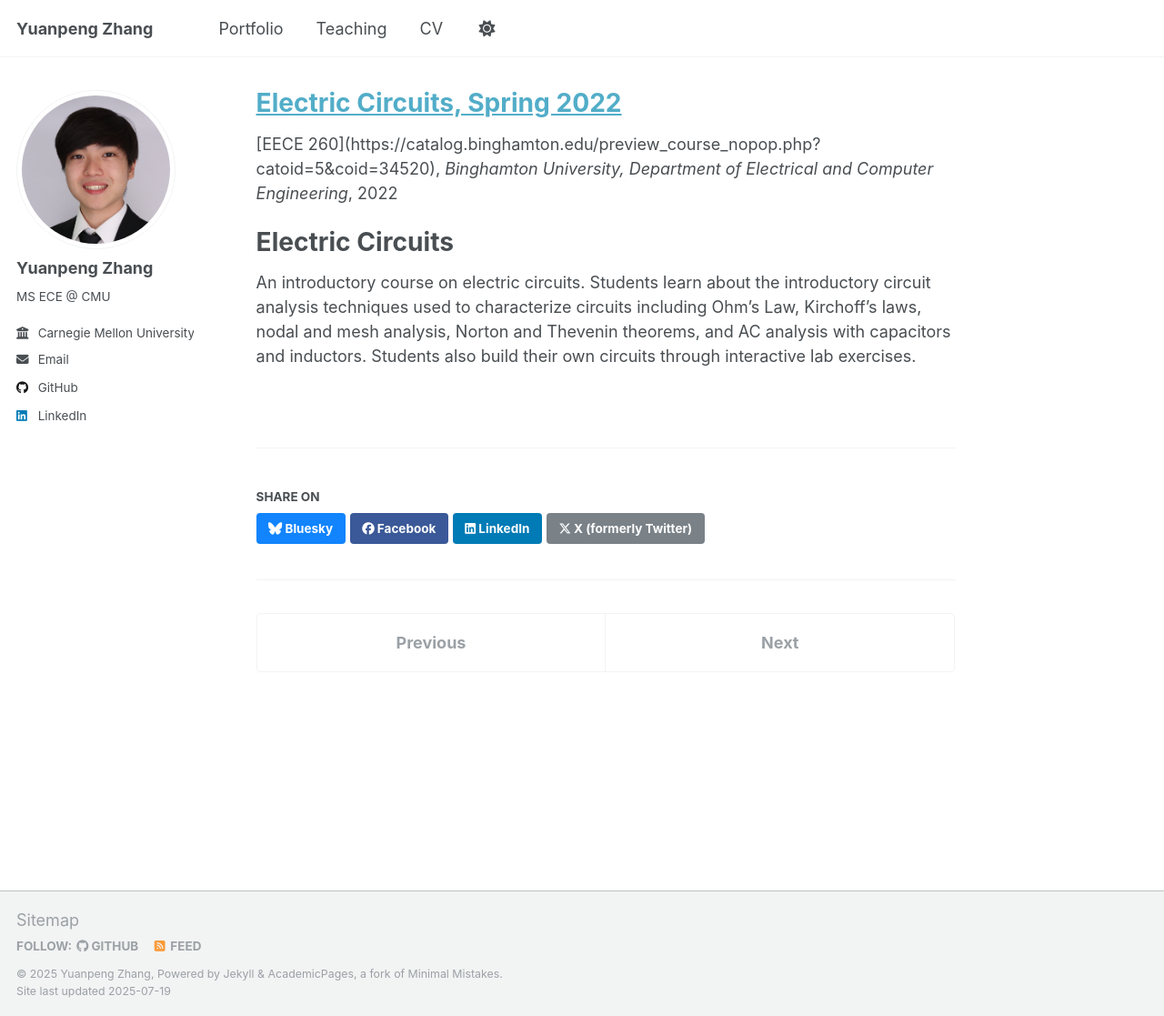
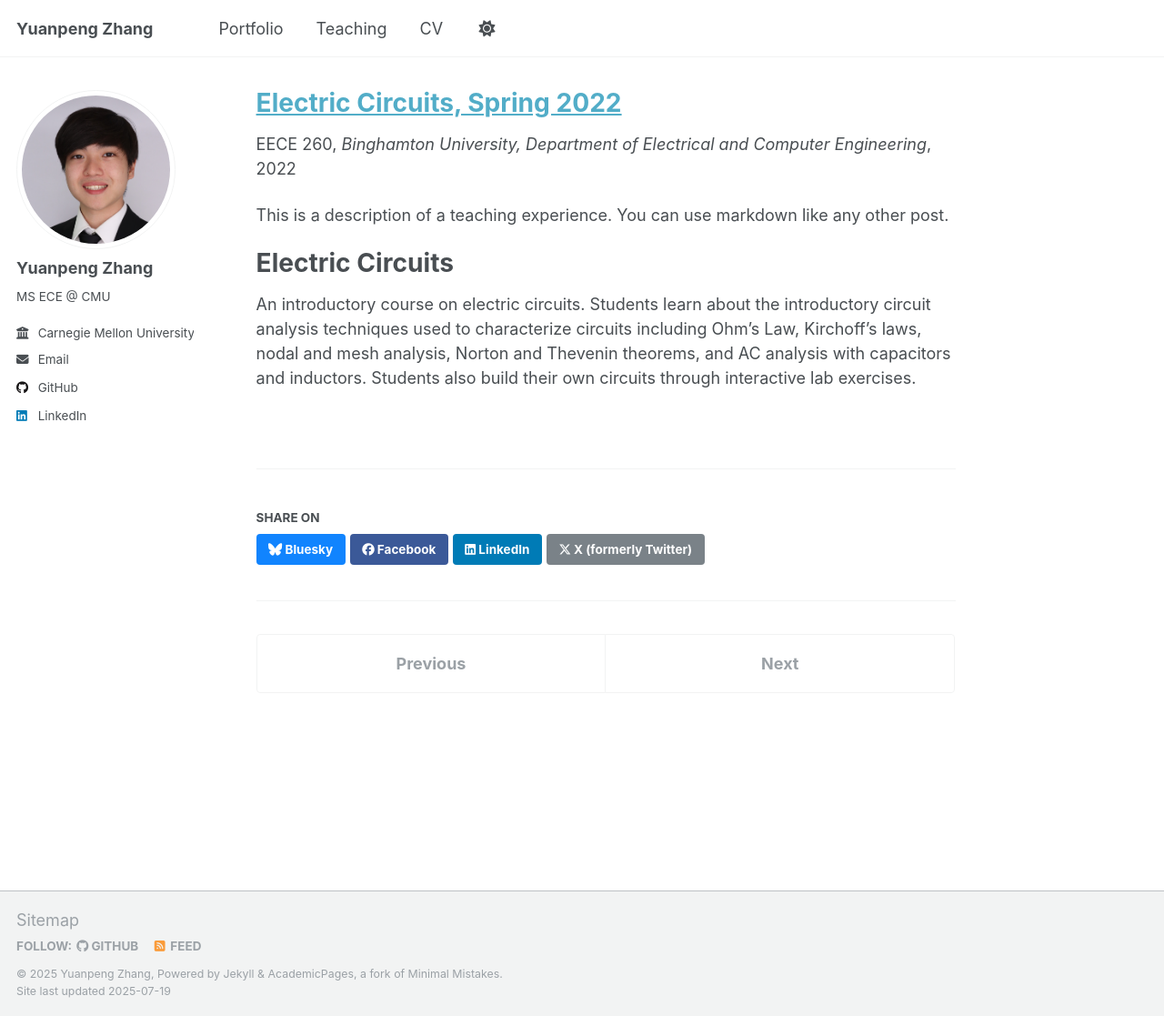
Before and after one commit to yuanpenguin/yuanpenguin.github.io, a Jekyll site: the page built from _teaching/2022-spring-circuits.md, in a window 1280 px wide and 1117 px high. Shown: the whole window at 91% size. Built offline with Jekyll 4.4.1, drawn with Linux system fonts in a browser that asks for light colours; a script that is not in the unit is left out.

Commit message:
Update 2022-spring-circuits.md

```diff
--- a/_teaching/2022-spring-circuits.md
+++ b/_teaching/2022-spring-circuits.md
@@ -1,13 +1,15 @@
 ---
 title: "[Electric Circuits, Spring 2022](https://catalog.binghamton.edu/preview_course_nopop.php?catoid=5&coid=34520)"
 collection: teaching
-type: "[EECE 260](https://catalog.binghamton.edu/preview_course_nopop.php?catoid=5&coid=34520)"
+type: "EECE 260"
 permalink: /teaching/2022-spring-circuits
 venue: "Binghamton University, Department of Electrical and Computer Engineering"
 date: 2022-01-30
 location: "Binghamton, NY"
 ---
 
+This is a description of a teaching experience. You can use markdown like any other post.
+
 Electric Circuits
 ======
 An introductory course on electric circuits. Students learn about the introductory circuit analysis techniques used to characterize circuits including Ohm's Law, Kirchoff's laws, nodal and mesh analysis, Norton and Thevenin theorems, and AC analysis with capacitors and inductors. Students also build their own circuits through interactive lab exercises.
```
